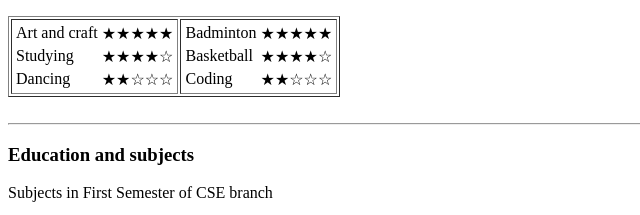
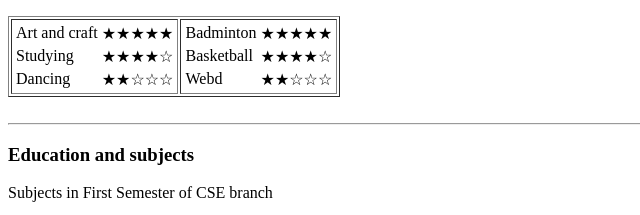
Before and after one commit to agrawalkkhyati7/cv, a plain HTML site: page index.html in a window 1280 px wide. Shown: the part 521-736 px from the top of the page, 0-640 px from the left. Drawn offline with Linux system fonts and the light colour scheme.

Commit message:
index2.html

```diff
--- a/index.html
+++ b/index.html
@@ -112,7 +112,7 @@
       </tr>
       <tr>
         <td>
-          Coding
+          Webd
         </td>
         <td>
           ★★☆☆☆
```
